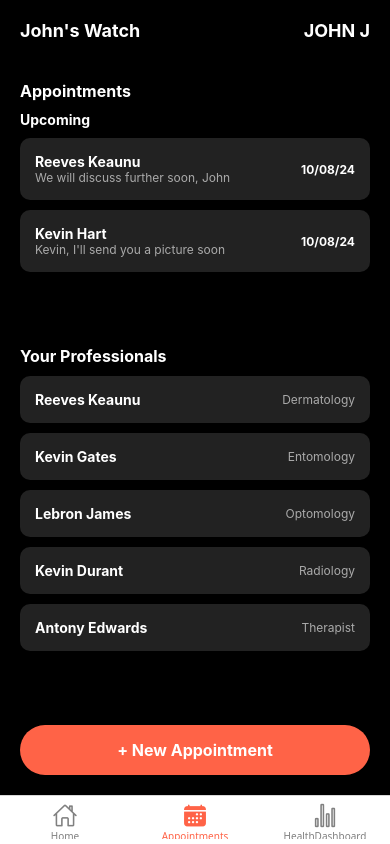
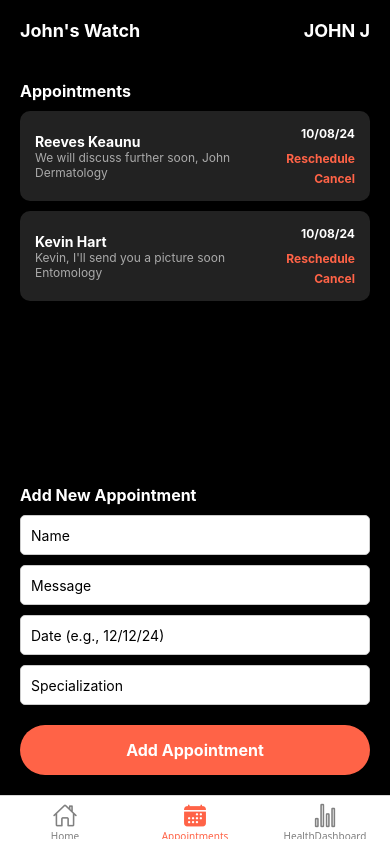
Before and after one commit to T4-F24-COMP231/T4-F24-COMP231-HPA-, a React Native app in the folder my-app/: screen /Appointments in a window 390 px wide. Built offline with nearby package versions, Linux system fonts and the light colour scheme.

Commit message:
added coding for reschduling and cancellation functions and confirmation message

```diff
--- a/my-app/screens/AppointmentsScreen.js
+++ b/my-app/screens/AppointmentsScreen.js
@@ -1,8 +1,16 @@
-import React from 'react';
-import { View, Text, FlatList, StyleSheet, TouchableOpacity, Image } from 'react-native';
+import React, { useState } from 'react';
+import {
+  View,
+  Text,
+  FlatList,
+  StyleSheet,
+  TouchableOpacity,
+  TextInput,
+  Alert,
+} from 'react-native';
 
 export default function AppointmentsScreen() {
-  const appointments = [
+  const [appointments, setAppointments] = useState([
     {
       id: '1',
       name: 'Reeves Keaunu',
@@ -17,15 +25,47 @@ export default function AppointmentsScreen() {
       date: '10/08/24',
       specialization: 'Entomology',
     },
-  ];
+  ]);
 
-  const professionals = [
-    { id: '1', name: 'Reeves Keaunu', specialization: 'Dermatology' },
-    { id: '2', name: 'Kevin Gates', specialization: 'Entomology' },
-    { id: '3', name: 'Lebron James', specialization: 'Optomology' },
-    { id: '4', name: 'Kevin Durant', specialization: 'Radiology' },
-    { id: '5', name: 'Antony Edwards', specialization: 'Therapist' },
-  ];
+  const [newAppointment, setNewAppointment] = useState({
+    name: '',
+    message: '',
+    date: '',
+    specialization: '',
+  });
+
+  const [confirmationMessage, setConfirmationMessage] = useState('');
+
+  const handleAddAppointment = () => {
+    if (!newAppointment.name || !newAppointment.date || !newAppointment.specialization) {
+      Alert.alert('Error', 'Please fill out all fields for the new appointment.');
+      return;
+    }
+
+    setAppointments((prev) => [
+      ...prev,
+      {
+        id: (prev.length + 1).toString(),
+        ...newAppointment,
+      },
+    ]);
+    setNewAppointment({ name: '', message: '', date: '', specialization: '' });
+    setConfirmationMessage('New appointment added successfully!');
+  };
+
+  const handleCancelAppointment = (id) => {
+    setAppointments((prev) => prev.filter((appointment) => appointment.id !== id));
+    setConfirmationMessage('Appointment canceled successfully!');
+  };
+
+  const handleRescheduleAppointment = (id, newDate) => {
+    setAppointments((prev) =>
+      prev.map((appointment) =>
+        appointment.id === id ? { ...appointment, date: newDate } : appointment
+      )
+    );
+    setConfirmationMessage('Appointment rescheduled successfully!');
+  };
 
   return (
     <View style={styles.container}>
@@ -34,6 +74,11 @@ export default function AppointmentsScreen() {
         <Text style={styles.watchName}>John's Watch</Text>
         <Text style={styles.profile}>JOHN J</Text>
       </View>
+
+      {/* Confirmation Message */}
+      {confirmationMessage ? (
+        <Text style={styles.confirmationMessage}>{confirmationMessage}</Text>
+      ) : null}
 
       {/* Appointments Section */}
       <Text style={styles.sectionTitle}>Appointments</Text>
@@ -45,29 +90,61 @@ export default function AppointmentsScreen() {
             <View>
               <Text style={styles.appointmentName}>{item.name}</Text>
               <Text style={styles.appointmentMessage}>{item.message}</Text>
+              <Text style={styles.appointmentSpecialization}>
+                {item.specialization}
+              </Text>
             </View>
-            <Text style={styles.appointmentDate}>{item.date}</Text>
-          </View>
-        )}
-        ListHeaderComponent={<Text style={styles.subHeader}>Upcoming</Text>}
-      />
-
-      {/* Professionals Section */}
-      <Text style={styles.sectionTitle}>Your Professionals</Text>
-      <FlatList
-        data={professionals}
-        keyExtractor={(item) => item.id}
-        renderItem={({ item }) => (
-          <View style={styles.professionalCard}>
-            <Text style={styles.professionalName}>{item.name}</Text>
-            <Text style={styles.professionalSpecialization}>{item.specialization}</Text>
+            <View style={styles.actions}>
+              <Text style={styles.appointmentDate}>{item.date}</Text>
+              <TouchableOpacity
+                onPress={() => handleRescheduleAppointment(item.id, '12/12/24')}
+              >
+                <Text style={styles.actionButton}>Reschedule</Text>
+              </TouchableOpacity>
+              <TouchableOpacity onPress={() => handleCancelAppointment(item.id)}>
+                <Text style={styles.actionButton}>Cancel</Text>
+              </TouchableOpacity>
+            </View>
           </View>
         )}
       />
 
-      {/* New Appointment Button */}
-      <TouchableOpacity style={styles.newAppointmentButton}>
-        <Text style={styles.newAppointmentText}>+ New Appointment</Text>
+      {/* Add New Appointment Section */}
+      <Text style={styles.sectionTitle}>Add New Appointment</Text>
+      <TextInput
+        style={styles.input}
+        placeholder="Name"
+        value={newAppointment.name}
+        onChangeText={(text) =>
+          setNewAppointment((prev) => ({ ...prev, name: text }))
+        }
+      />
+      <TextInput
+        style={styles.input}
+        placeholder="Message"
+        value={newAppointment.message}
+        onChangeText={(text) =>
+          setNewAppointment((prev) => ({ ...prev, message: text }))
+        }
+      />
+      <TextInput
+        style={styles.input}
+        placeholder="Date (e.g., 12/12/24)"
+        value={newAppointment.date}
+        onChangeText={(text) =>
+          setNewAppointment((prev) => ({ ...prev, date: text }))
+        }
+      />
+      <TextInput
+        style={styles.input}
+        placeholder="Specialization"
+        value={newAppointment.specialization}
+        onChangeText={(text) =>
+          setNewAppointment((prev) => ({ ...prev, specialization: text }))
+        }
+      />
+      <TouchableOpacity style={styles.newAppointmentButton} onPress={handleAddAppointment}>
+        <Text style={styles.newAppointmentText}>Add Appointment</Text>
       </TouchableOpacity>
     </View>
   );
@@ -95,18 +172,18 @@ const styles = StyleSheet.create({
     fontSize: 18,
     fontWeight: 'bold',
   },
+  confirmationMessage: {
+    color: 'green',
+    fontSize: 16,
+    marginBottom: 10,
+    textAlign: 'center',
+  },
   sectionTitle: {
     color: '#fff',
     fontSize: 16,
     fontWeight: 'bold',
     marginBottom: 10,
     marginTop: 20,
-  },
-  subHeader: {
-    color: '#fff',
-    fontSize: 14,
-    fontWeight: 'bold',
-    marginBottom: 10,
   },
   appointmentCard: {
     flexDirection: 'row',
@@ -126,28 +203,33 @@ const styles = StyleSheet.create({
     color: '#aaa',
     fontSize: 12,
   },
+  appointmentSpecialization: {
+    color: '#aaa',
+    fontSize: 12,
+  },
   appointmentDate: {
     color: '#fff',
     fontSize: 12,
     fontWeight: 'bold',
+    marginBottom: 5,
   },
-  professionalCard: {
-    flexDirection: 'row',
-    justifyContent: 'space-between',
-    alignItems: 'center',
-    backgroundColor: '#222',
-    padding: 15,
-    borderRadius: 10,
+  actions: {
+    alignItems: 'flex-end',
+  },
+  actionButton: {
+    color: '#FF6347',
+    fontSize: 12,
+    fontWeight: 'bold',
+    marginTop: 5,
+  },
+  input: {
+    height: 40,
+    borderColor: '#ccc',
+    borderWidth: 1,
     marginBottom: 10,
-  },
-  professionalName: {
-    color: '#fff',
-    fontSize: 14,
-    fontWeight: 'bold',
-  },
-  professionalSpecialization: {
-    color: '#aaa',
-    fontSize: 12,
+    paddingHorizontal: 10,
+    borderRadius: 5,
+    backgroundColor: '#fff',
   },
   newAppointmentButton: {
     backgroundColor: '#FF6347',
@@ -155,7 +237,7 @@ const styles = StyleSheet.create({
     alignItems: 'center',
     justifyContent: 'center',
     height: 50,
-    marginTop: 20,
+    marginTop: 10,
   },
   newAppointmentText: {
     color: '#fff',
```
